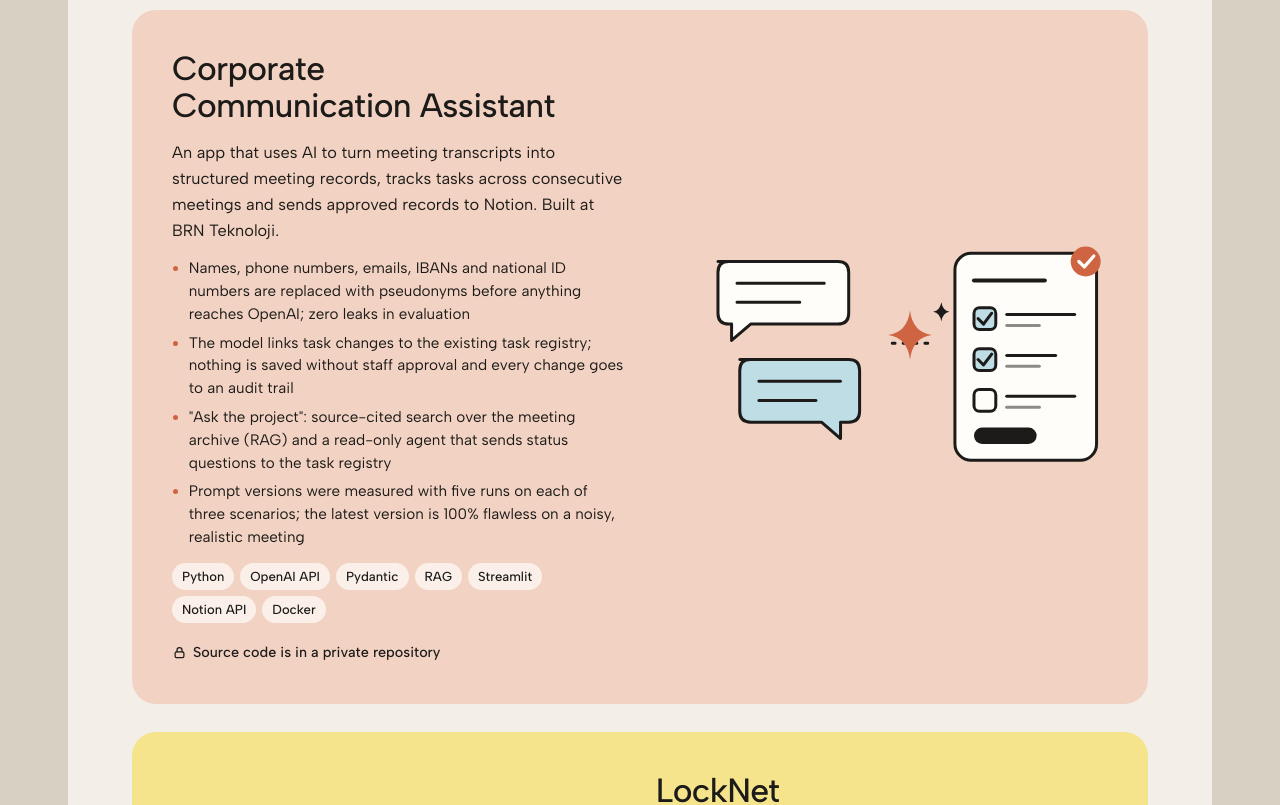
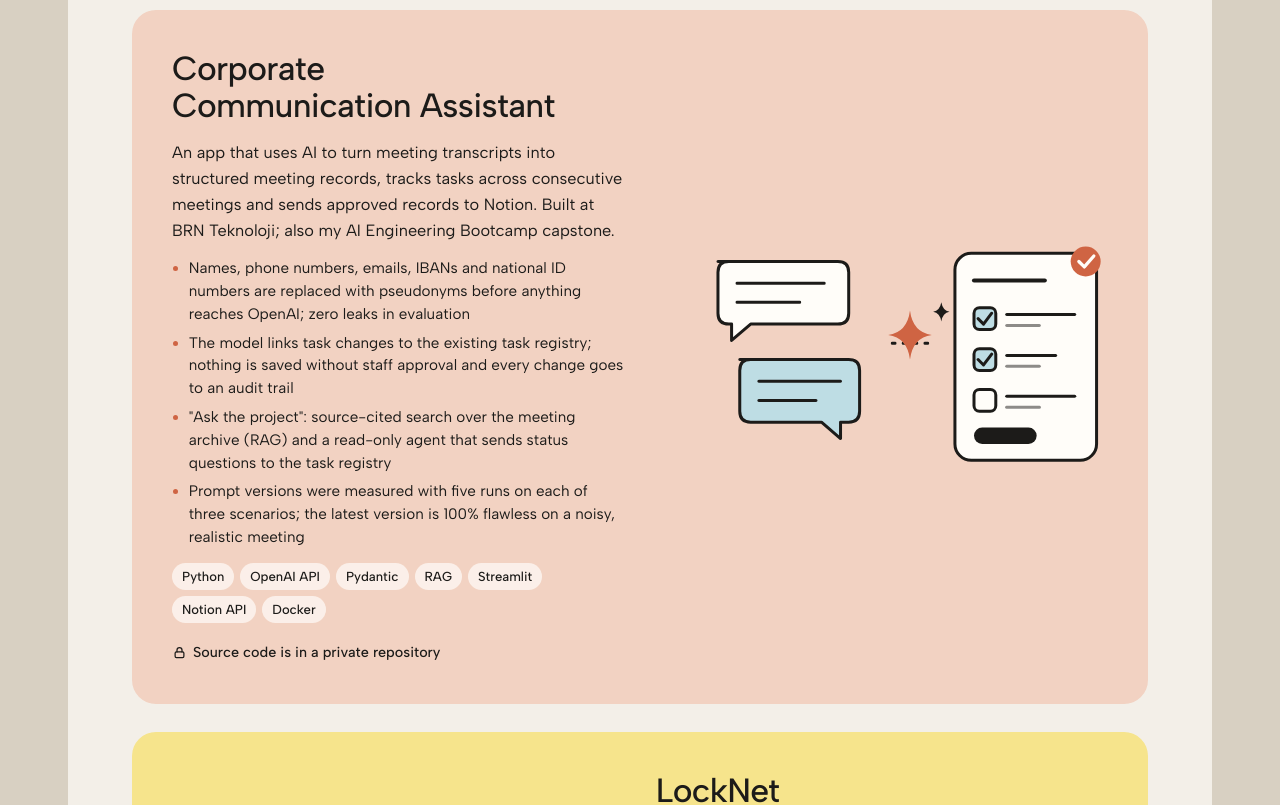
Before and after one commit to melisayalcinkaya/portfolio, a React (Vite) app: page / in a window 1280 px wide. Shown: the part 1420-2225 px from the top of the page. Built offline with nearby package versions, Linux system fonts and the light colour scheme.

Commit message:
feat: add Tirendaz AI Engineering Bootcamp to education and CV
Co-Authored-By: Claude Opus 5.5 <noreply@anthropic.com>
Claude-Session: https://claude.ai/code/session_017ibmEsWn8f8mW5hE8zJ4XL

```diff
--- a/scripts/build-cv.mjs
+++ b/scripts/build-cv.mjs
@@ -65,14 +65,14 @@ function render(d) {
   const s = d.sections
   return `<!doctype html><html lang="${d.lang}"><head><meta charset="utf-8"><title>${esc(d.name)} CV</title>
   <style>
-    @page { size: A4; margin: 15mm 17mm 15mm; }
+    @page { size: A4; margin: 13mm 16mm 12mm; }
     * { box-sizing: border-box; }
-    body { margin: 0; font-family: 'Times New Roman', 'Liberation Serif', 'Tinos', serif; font-size: 10.6pt; line-height: 1.32; color: #111; }
+    body { margin: 0; font-family: 'Times New Roman', 'Liberation Serif', 'Tinos', serif; font-size: 10.5pt; line-height: 1.28; color: #111; }
     a { color: #1f4e9a; text-decoration: underline; }
     h1 { margin: 0; font-size: 21pt; letter-spacing: 0.2px; }
     .role { margin-top: 1px; color: #1f4e9a; font-size: 12.5pt; font-weight: bold; }
     .contact { margin-top: 4px; color: #444; font-size: 9.8pt; }
-    h2 { margin: 12px 0 5px; padding-bottom: 2px; border-bottom: 1.2px solid #1f4e9a; color: #1f4e9a; font-size: 11.8pt; text-transform: uppercase; letter-spacing: 0.4px; }
+    h2 { margin: 10px 0 4px; padding-bottom: 2px; border-bottom: 1.2px solid #1f4e9a; color: #1f4e9a; font-size: 11.8pt; text-transform: uppercase; letter-spacing: 0.4px; }
     p { margin: 0; text-align: justify; }
     .entry { margin-bottom: 6px; break-inside: avoid; }
     .row { display: flex; justify-content: space-between; gap: 12px; }
--- a/src/content.js
+++ b/src/content.js
@@ -88,7 +88,7 @@ const tr = {
         featured: true,
         title: 'Kurumsal İletişim Asistanı',
         summary:
-          "Toplantı transkriptlerinden yapay zekâ ile yapılandırılmış toplantı kaydı üreten, görevleri ardışık toplantılarda takip eden ve onaylanan kayıtları Notion'a aktaran bir uygulama. BRN Teknoloji'de geliştirdim.",
+          "Toplantı transkriptlerinden yapay zekâ ile yapılandırılmış toplantı kaydı üreten, görevleri ardışık toplantılarda takip eden ve onaylanan kayıtları Notion'a aktaran bir uygulama. BRN Teknoloji'de geliştirdim; AI Engineering Bootcamp bitirme projem.",
         points: [
           "Kişi adları, telefon, e-posta, IBAN ve TC kimlik numaraları OpenAI'a gitmeden takma adlarla maskelenir; ölçümde sızıntı sıfır",
           'Model görev değişikliklerini mevcut görev kaydına bağlar; hiçbir çıktı personel onayı olmadan kayda geçmez, her değişiklik denetim izine yazılır',
@@ -213,6 +213,13 @@ const tr = {
         date: '2022 – 2026',
         note: "Mezun. İlk yılı Gümüşhane Üniversitesi'nde okudum (2021–2022), not ortalamasıyla yatay geçiş yaptım.",
       },
+      {
+        role: 'AI Engineering Bootcamp',
+        org: 'Tirendaz Akademi',
+        place: 'Çevrim içi, canlı',
+        date: '2026',
+        note: 'LLM ve prompt/context engineering, değerlendirme, embedding ve RAG, AI agent, MCP, fine-tuning ve deployment. Bitirme projesi: Kurumsal İletişim Asistanı.',
+      },
     ],
   },
   skills: {
@@ -335,7 +342,7 @@ const en = {
         featured: true,
         title: 'Corporate Communication Assistant',
         summary:
-          'An app that uses AI to turn meeting transcripts into structured meeting records, tracks tasks across consecutive meetings and sends approved records to Notion. Built at BRN Teknoloji.',
+          'An app that uses AI to turn meeting transcripts into structured meeting records, tracks tasks across consecutive meetings and sends approved records to Notion. Built at BRN Teknoloji; also my AI Engineering Bootcamp capstone.',
         points: [
           'Names, phone numbers, emails, IBANs and national ID numbers are replaced with pseudonyms before anything reaches OpenAI; zero leaks in evaluation',
           'The model links task changes to the existing task registry; nothing is saved without staff approval and every change goes to an audit trail',
@@ -460,6 +467,13 @@ const en = {
         date: '2022 – 2026',
         note: 'Graduated. Spent my first year at Gümüşhane University (2021–2022), then transferred based on GPA.',
       },
+      {
+        role: 'AI Engineering Bootcamp',
+        org: 'Tirendaz Akademi',
+        place: 'Online, live',
+        date: '2026',
+        note: 'LLMs and prompt/context engineering, evaluation, embeddings and RAG, AI agents, MCP, fine-tuning and deployment. Capstone project: Corporate Communication Assistant.',
+      },
     ],
   },
   skills: {
```
Also changed, not shown: scripts/cv-data.mjs (+18 -0 lines), 2 other files (tests, documents, lock files or other folders).
